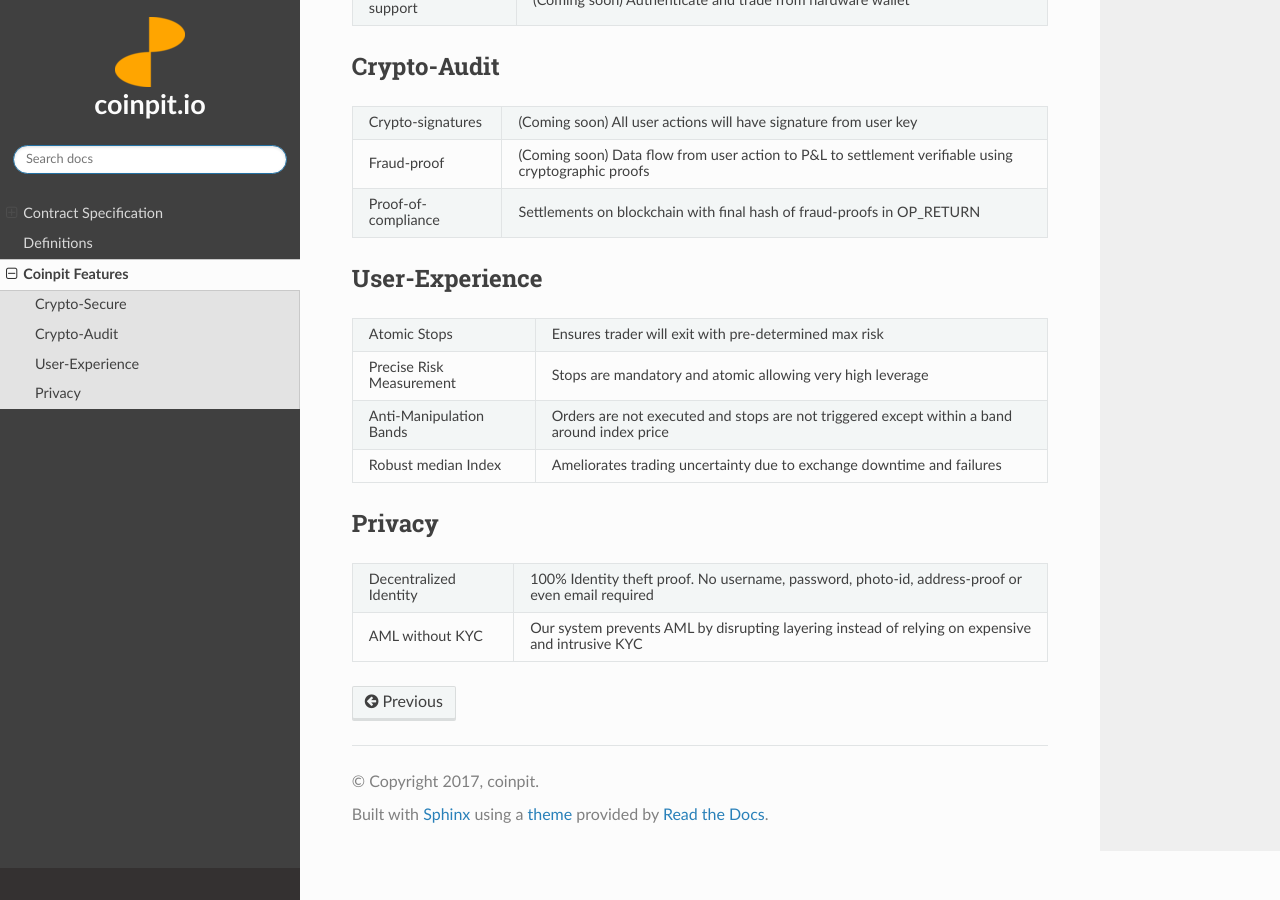
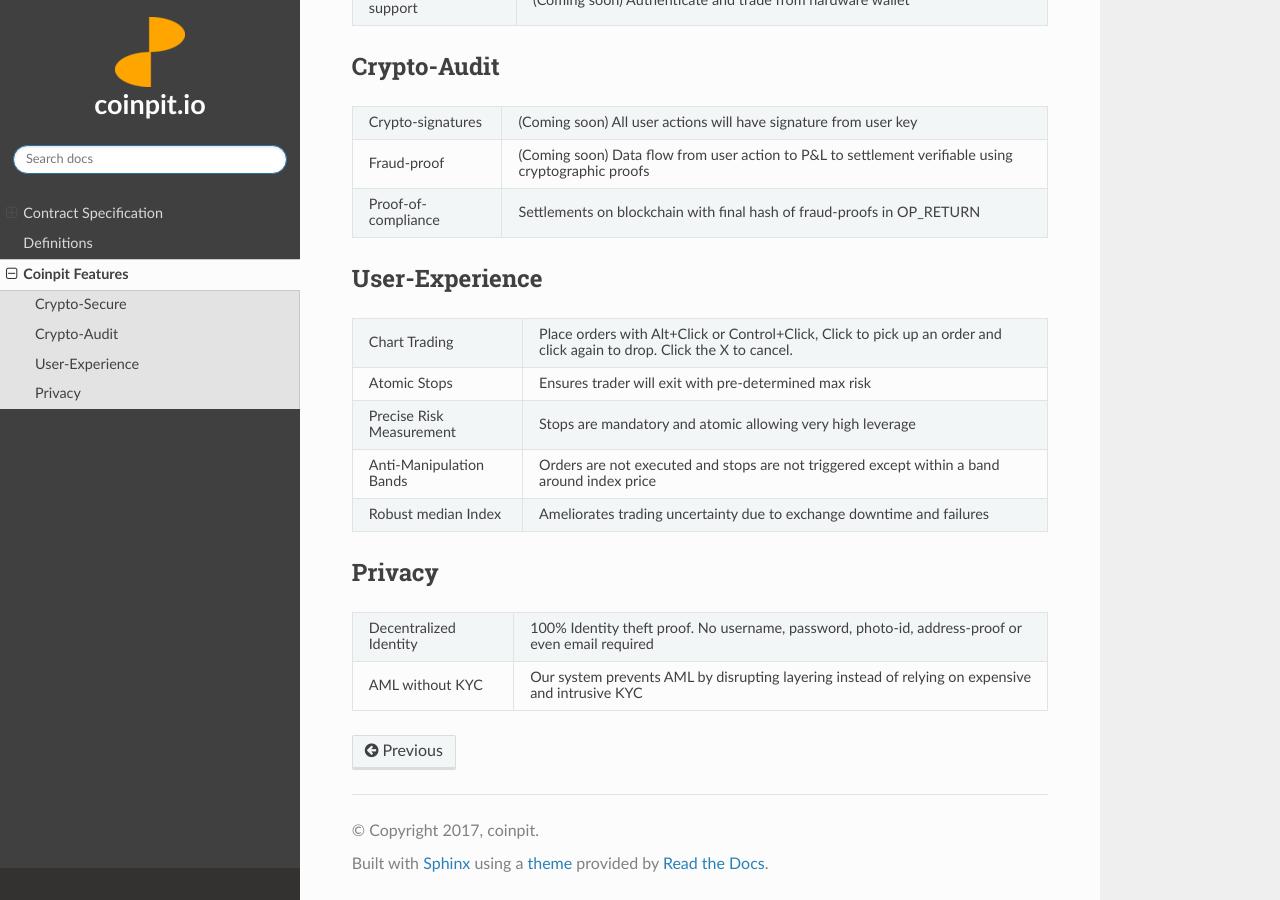
Before and after one commit to bharathrao/coinpitdocs, a Sphinx documentation site: the page built from docs/source/features.rst, in a window 1280 px wide and 900 px high, scrolled down 508 px. Built offline with Sphinx 7.4.7 and the Read the Docs theme 2.0.0, drawn with Linux system fonts in a browser that asks for light colours; formulas are drawn with MathJax 3.

Commit message:
add features

```diff
--- a/docs/source/features.rst
+++ b/docs/source/features.rst
@@ -29,6 +29,7 @@ User-Experience
 ---------------
 
 ===============================  =====================================
+Chart Trading                    Place orders with Alt+Click or Control+Click, Click to pick up an order and click again to drop. Click the X to cancel.
 Atomic Stops                     Ensures trader will exit with pre-determined max risk
 Precise Risk Measurement         Stops are mandatory and atomic allowing very high leverage
 Anti-Manipulation Bands          Orders are not executed and stops are not triggered except within a band around index price
```
